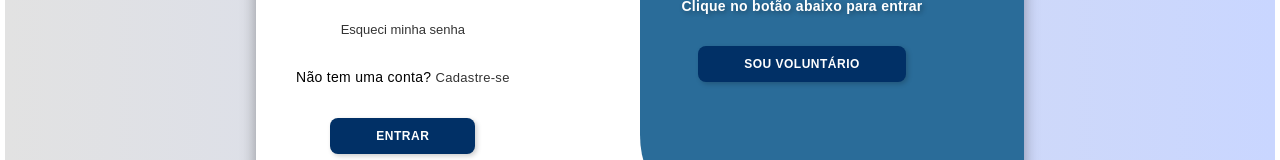
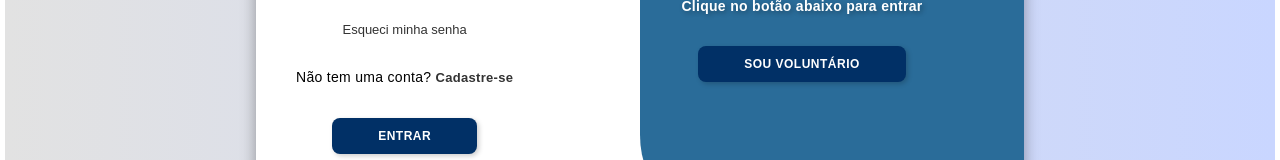
Before and after one commit to Anafcamargo/ProjetoIntegrador, a React (Create React App) app: page /login in a window 1280 px wide. Shown: the part 480-640 px from the top of the page. Built offline with nearby package versions, Linux system fonts and the light colour scheme.

Commit message:
Ajuste das cores do link da tela de login

```diff
--- a/src/estilo/estilo.css
+++ b/src/estilo/estilo.css
@@ -804,14 +804,18 @@ margin-left: 85%;
 
 .forgot-password,
 .login-footer,
-.register-link {
+.register-link, .cadlinklogin {
   color: #034EA3;
   text-decoration: none;
   font-weight: lighter;
 }
 
-.register-link:visited {
+.register-link:visited, .cadlinklogin:visited {
   color: #034EA3; /* Mantém a cor original mesmo após o clique */
+}
+
+.cadlinklogin{
+font-weight: bold;
 }
 
 .forgot-password:hover, .login-footer .register-link:hover {
@@ -1321,7 +1325,7 @@ position: absolute;
   padding: 50px; /* Espaçamento interno */
   box-shadow: 0 5px 15px rgba(0, 0, 0, 0.35);
   text-align: center;
-  border-radius: 2%;
+
 
 
 }
--- a/src/paginas/Login.tsx
+++ b/src/paginas/Login.tsx
@@ -305,7 +305,7 @@ const Login: React.FC = () => {
                 onChange={(e) => setSenha(e.target.value)}
               />
               <Link to='/Esqueciasenha'>Esqueci minha senha</Link>
-              <p>Não tem uma conta? <Link to='/cadastro'>Cadastre-se</Link></p>
+              <p>Não tem uma conta? <Link to='/cadastro' className='cadlinklogin'>Cadastre-se</Link></p>
               <button type="submit">Entrar</button>
             </form>
           </div>
@@ -328,7 +328,7 @@ const Login: React.FC = () => {
                 onChange={(e) => setSenha(e.target.value)}
               />
               <Link to='/Esqueciasenha'>Esqueci minha senha</Link>
-              <p>Não tem uma conta? <Link to='/cadastro'>Cadastre-se</Link></p>
+              <p>Não tem uma conta? <Link to='/cadastro' className='cadlinklogin'>Cadastre-se</Link></p>
               <button type="submit">Entrar</button>
             </form>
           </div>
```
